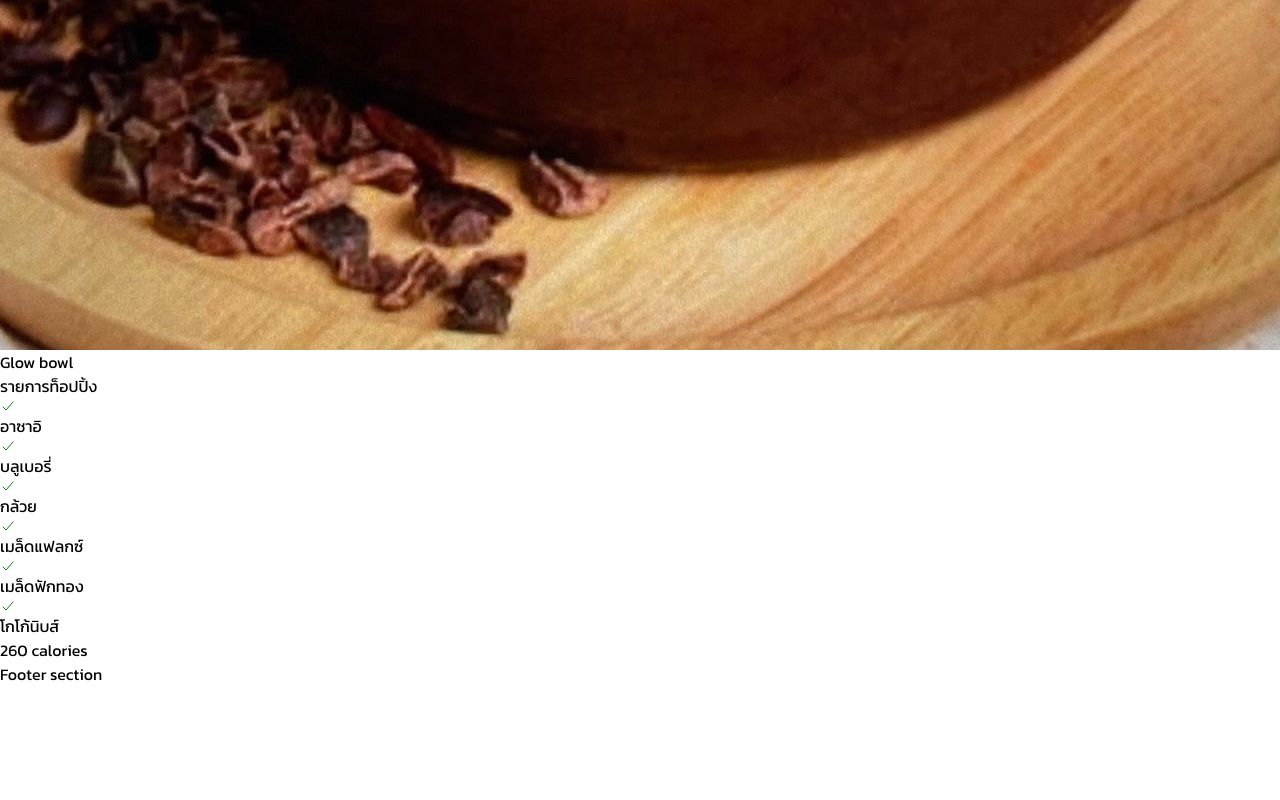
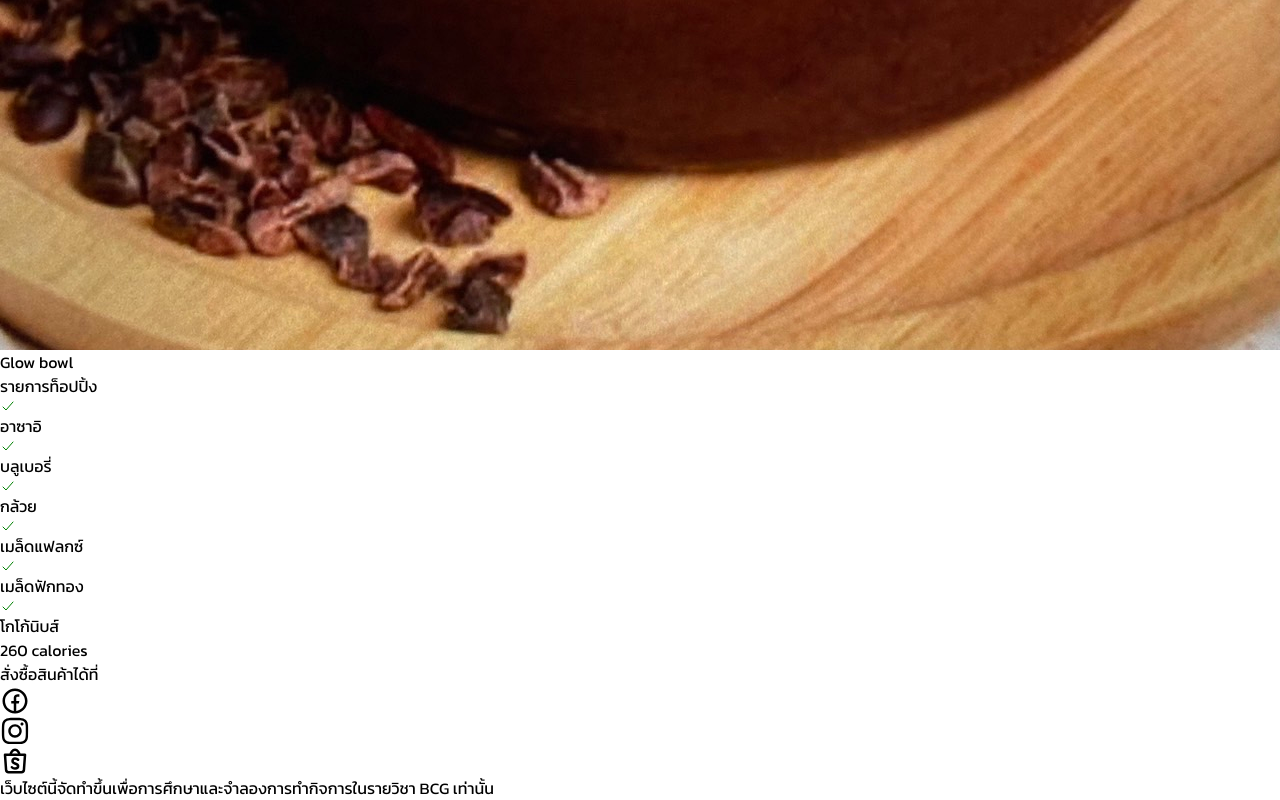
Before and after one commit to boytur/acai, a React (Vite) app: page / in a window 1280 px wide. Shown: the part 7778-8578 px from the top of the page. Before the commit the page ends 8464 px from the top, so only its background shows below. Built offline with nearby package versions, Linux system fonts and the light colour scheme.

Commit message:
feat: implement footer section

```diff
--- a/src/Footer.jsx
+++ b/src/Footer.jsx
@@ -1,8 +1,26 @@
+import { RiFacebookCircleLine } from "react-icons/ri";
+import { FaInstagram } from "react-icons/fa";
+import { TbBrandShopee } from "react-icons/tb";
 
 function Footer() {
   return (
-    <div>Footer section</div>
-  )
+    <section className="w-full flex justify-center bg-white h-full text-white">
+      <div className=" w-full bg-[#7a8b6f] md:h-[15rem] h-[10rem] flex flex-col justify-center items-center">
+        <p>สั่งซื้อสินค้าได้ที่</p>
+        <div className=" flex gap-3 mt-6">
+          <RiFacebookCircleLine size={30} />
+          <FaInstagram size={30} />
+          <TbBrandShopee size={30} />
+        </div>
+        <div className=" mt-3 p-2 text-[11px]">
+          <p>
+            เว็บไซต์นี้จัดทำขึ้นเพื่อการศึกษาและจำลองการทำกิจการในรายวิชา BCG
+            เท่านั้น
+          </p>
+        </div>
+      </div>
+    </section>
+  );
 }
 
-export default Footer
+export default Footer;
```
